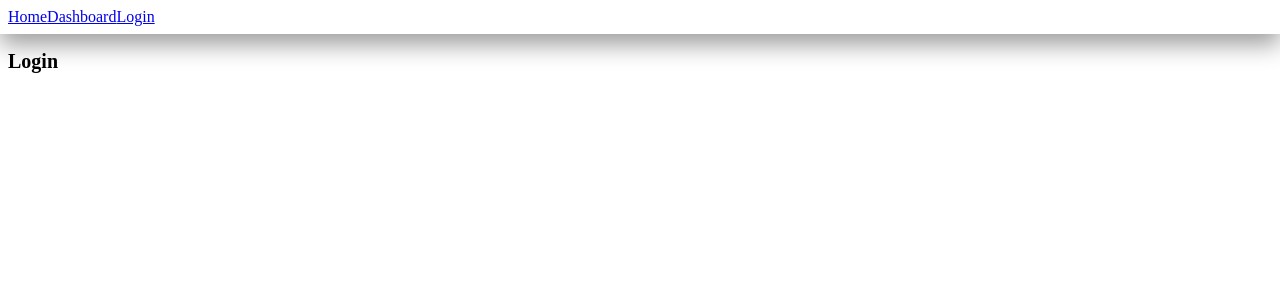
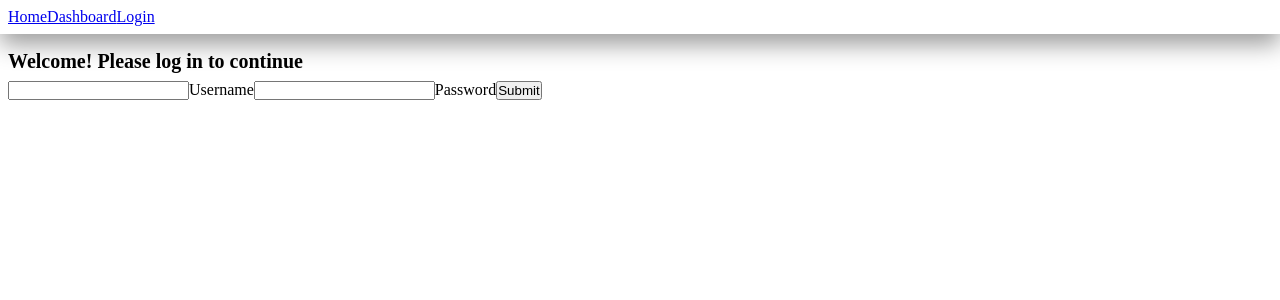
Before and after one commit to catgauntlet/react-routing-assessment, a Next.js app: page /login in a window 1280 px wide. Shown: the top 300 px of the page. Built offline with nearby package versions, Linux system fonts and the light colour scheme.

Commit message:
feat: Add mock api route for login, that returns error or success and a mock token. Implemented this in a simple login form that shows an error message if the input is incorrect.

```diff
--- /dev/null
+++ b/app/api/login/route.ts
@@ -0,0 +1,21 @@
+import { NextResponse } from 'next/server';
+
+interface LoginRequestBody {
+  username: String;
+  password: String;
+}
+
+/**
+ * A simple api call to mock login and return a mock token
+ */
+export async function POST(request: Request) {
+  const requestBody = await request.json() as LoginRequestBody;
+
+  if (requestBody.username !== 'uncinc' || requestBody.password !== 'letmein') {
+    return NextResponse.json({ error: 'INVALID_CREDENTIALS' }, { status: 400 });
+  }
+
+  return NextResponse.json({ token: 'THIS_IS_NOT_A_REAL_TOKEN' });
+}
+
+export default POST;
--- a/app/components/Navigation.tsx
+++ b/app/components/Navigation/Navigation.tsx
@@ -1,5 +1,5 @@
 import React from 'react';
-import styles from './styles/Navigation.module.css';
+import styles from './Navigation.module.css';
 
 export default function Navigation() {
   return (
--- a/app/layout.tsx
+++ b/app/layout.tsx
@@ -1,6 +1,6 @@
 import React from 'react';
 import './globals.css';
-import Navigation from './components/Navigation.tsx';
+import Navigation from './components/Navigation/Navigation.tsx';
 
 export const metadata = {
   title: 'React Routing Assessment',
--- /dev/null
+++ b/app/login/components/LoginForm.tsx
@@ -0,0 +1,64 @@
+'use client';
+
+import React, { useState } from 'react';
+
+export default function LoginForm() {
+  const [loginLoading, setLoginLoading] = useState(false);
+  const [loginError, setLoginError] = useState(null);
+
+  const performLoginFetch = (username: String, password: String) => {
+    let requestResultedInErrorCode = false;
+    setLoginLoading(true);
+
+    const requestOptions = {
+      method: 'POST',
+      headers: { 'Content-Type': 'application/json' },
+      body: JSON.stringify({ username, password }),
+    };
+    fetch(`${process.env.NEXT_PUBLIC_API_BASE_URL}api/login`, requestOptions)
+      .then((response) => {
+        setLoginLoading(false);
+        if (response.status !== 200) {
+          requestResultedInErrorCode = true;
+        }
+      }).then((data: any) => {
+        if (requestResultedInErrorCode) {
+          setLoginError(data.error);
+        }
+      })
+      .catch((error) => {
+        console.warn(error);
+        setLoginError(error);
+        setLoginLoading(false);
+      });
+  };
+
+  const loginFormSubmit = () => {
+    const username = document.querySelector('#username').value;
+    const password = document.querySelector('#password').value;
+
+    performLoginFetch(username, password);
+  };
+
+  return (
+    <form>
+      <label htmlFor="username">
+        <input type="text" id="username" name="username" required />
+        Username
+      </label>
+      <label htmlFor="password">
+        <input type="password" id="password" name="password" required />
+        Password
+      </label>
+      {
+        (loginError) && (
+        <span>
+          This does not ring a bell with us.
+          please make sure you filled in the right login information.
+        </span>
+        )
+      }
+      <button type="submit" onClick={() => loginFormSubmit()} disabled={loginLoading}>Submit</button>
+    </form>
+  );
+}
--- a/app/login/page.tsx
+++ b/app/login/page.tsx
@@ -1,10 +1,13 @@
 import React from 'react';
+
 import styles from './page.module.css';
+import LoginForm from './components/LoginForm.tsx';
 
 export default function Login() {
   return (
     <section className={styles.loginPage}>
-      <h1>Login</h1>
+      <h1>Welcome! Please log in to continue</h1>
+      <LoginForm />
     </section>
   );
 }
```
Also changed, not shown: app/components/Navigation/Navigation.module.css (renamed from app/components/styles/Navigation.module.css), app/login/components/LoginForm.module.css (added), 1 other file (tests, documents, lock files or other folders).
